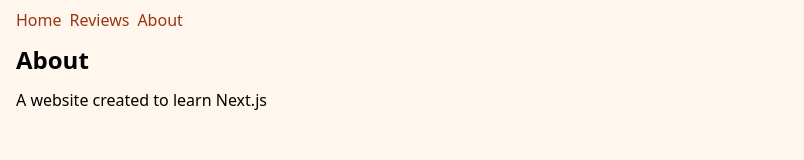
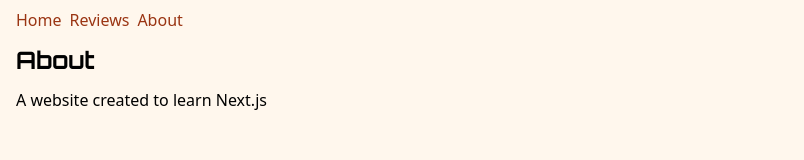
Before and after one commit to Shrike717/NEXTJS-UDEMY-NEXTJS-BY-EXAMPLE, a Next.js app in the folder 01. App - SSG - Next Reviews/next-reviews/: page /about in a window 1280 px wide. Shown: the top 160 px of the page, without its empty margins (0-804 px from the left). Built offline with nearby package versions, Linux system fonts and the light colour scheme.

Commit message:
Learned about importing and initializing a  custom ontt from google

```diff
--- /dev/null
+++ b/01. App - SSG - Next Reviews/next-reviews/app/fonts.js
@@ -0,0 +1,8 @@
+// Imports the Google Fonts Orbitron
+import { Orbitron } from "next/font/google";
+
+// Initialize the Orbitron font. Sets up the font in our app
+// latin is for English
+export const orbitron = Orbitron({
+	subsets: ["latin"],
+});
--- a/01. App - SSG - Next Reviews/next-reviews/components/Heading.jsx
+++ b/01. App - SSG - Next Reviews/next-reviews/components/Heading.jsx
@@ -1,4 +1,11 @@
+// Importing the font
+import { orbitron } from "@/app/fonts";
+
 // Reusable Heading component
 export default function Heading({ children }) {
-	return <h1 className="font-bold pb-3 text-2xl">{children}</h1>;
+	return (
+		<h1 className={`font-bold pb-3 text-2xl ${orbitron.className}`}>
+			{children}
+		</h1>
+	);
 }
```
